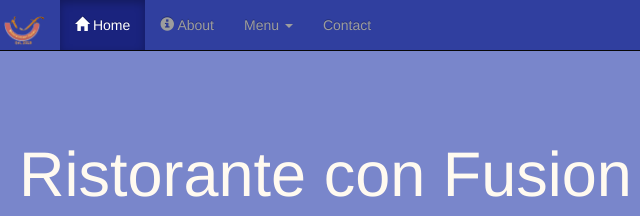
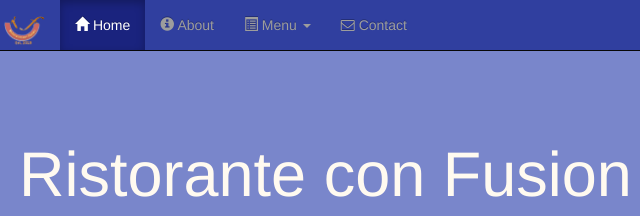
Before and after one commit to EveryoneNoone/UIFramework, a plain HTML site: page index.html in a window 1280 px wide. Shown: the top 216 px of the page, 66-706 px from the left. Drawn offline with nearby package versions, Linux system fonts and the light colour scheme.

Commit message:
added glyphicon to index

```diff
--- a/index.html
+++ b/index.html
@@ -40,7 +40,8 @@
                     <li class="dropdown">
                         <a href="#" class="dropdown-toggle" data-toggle="dropdown"
                          role="button" aria-haspopup="true" aria-expanded="false">
-                         Menu <span class="caret"></span></a>
+                         <span class="glyphicon glyphicon-list-alt" aria-hidden="true"></span>
+                          Menu <span class="caret"></span></a>
                         <ul class="dropdown-menu">
                             <li><a href="#">Appetizers</a></li>
                             <li><a href="#">Main Courses</a></li>
@@ -52,7 +53,7 @@
                             <li><a href="#">Weekend Brunch</a></li>
                         </ul>
                      </li>
-                    <li><a href="contactus.html">Contact</a></li>
+                    <li><a href="contactus.html"><i class="fa fa-envelope-o"></i> Contact</a></li>
                 </ul>
             </div>
         </div>
```
